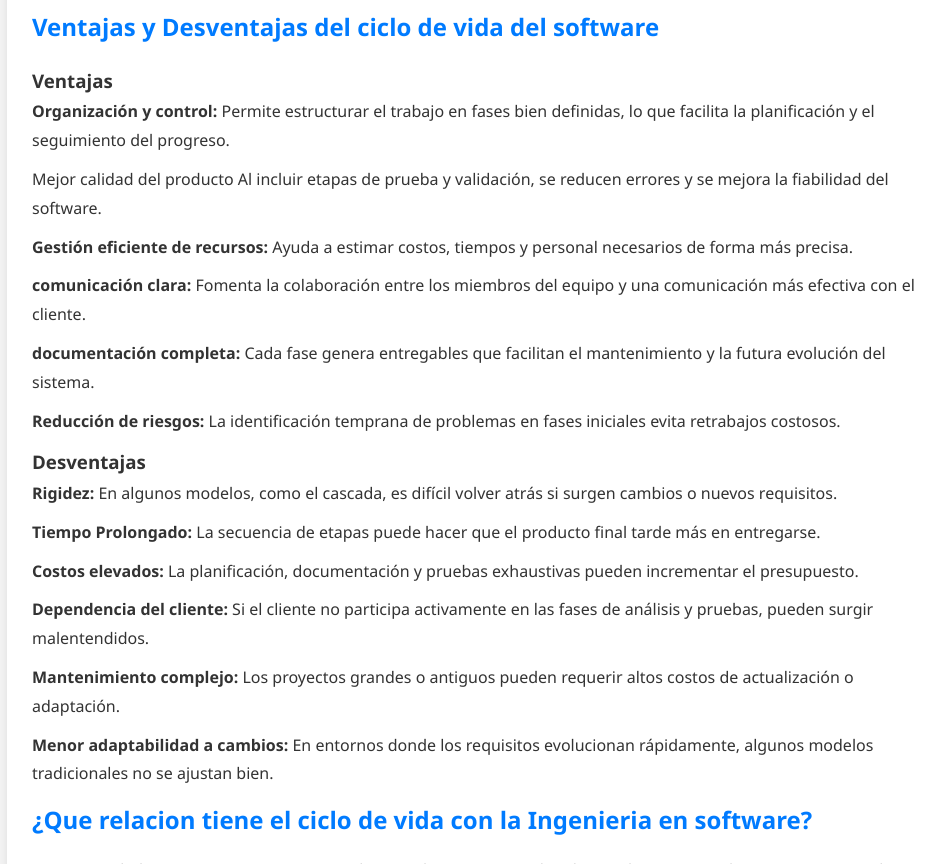
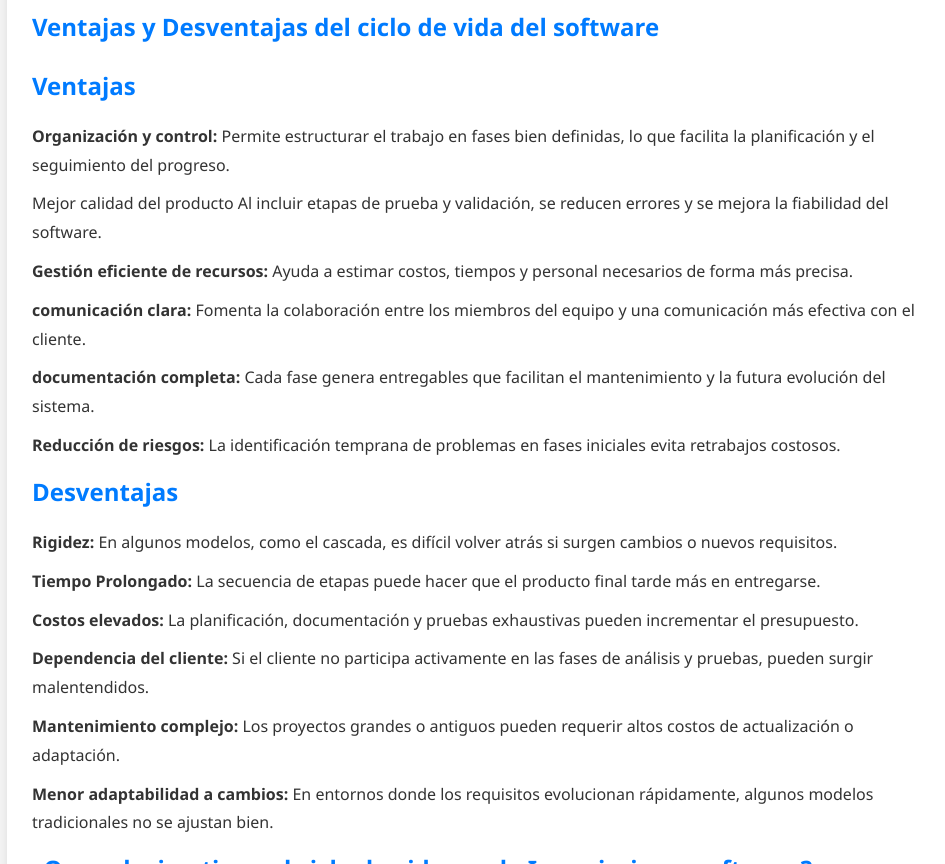
Before and after one commit to fraijosixtocb37-commits/fraijosixtocb37-commits.github.io, a plain HTML site: page index.html in a window 1280 px wide. Shown: the part 2896-3760 px from the top of the page, without its empty margins (8-953 px from the left). Drawn offline with Linux system fonts and the light colour scheme.

Commit message:
Add files via upload

```diff
--- a/index.html
+++ b/index.html
@@ -65,14 +65,14 @@ Además, ayuda a prever los recursos necesarios, controlar los tiempos y mantene
         <img src="./tabla.png" width="900">
 
         <h2>Ventajas y Desventajas del ciclo de vida del software</h2>
-        <h3>Ventajas</h3>
+        <h2>Ventajas</h2>
         <p><strong>Organización y control:</strong> Permite estructurar el trabajo en fases bien definidas, lo que facilita la planificación y el seguimiento del progreso.</p>
         <p><strgon>Mejor calidad del producto</strgon> Al incluir etapas de prueba y validación, se reducen errores y se mejora la fiabilidad del software.</p>
         <p><strong>Gestión eficiente de recursos:</strong> Ayuda a estimar costos, tiempos y personal necesarios de forma más precisa.</p>
         <p><strong>comunicación clara:</strong> Fomenta la colaboración entre los miembros del equipo y una comunicación más efectiva con el cliente.</p>
         <p><strong>documentación completa:</strong> Cada fase genera entregables que facilitan el mantenimiento y la futura evolución del sistema.</p>
         <p><strong>Reducción de riesgos:</strong> La identificación temprana de problemas en fases iniciales evita retrabajos costosos.</p>
-        <h3>Desventajas</h3>
+        <h2>Desventajas</h2>
         <p><strong>Rigidez:</strong> En algunos modelos, como el cascada, es difícil volver atrás si surgen cambios o nuevos requisitos.</p>
         <P><strong>Tiempo Prolongado:</strong> La secuencia de etapas puede hacer que el producto final tarde más en entregarse.</P>
         <p><strong>Costos elevados:</strong> La planificación, documentación y pruebas exhaustivas pueden incrementar el presupuesto.</p>
```
